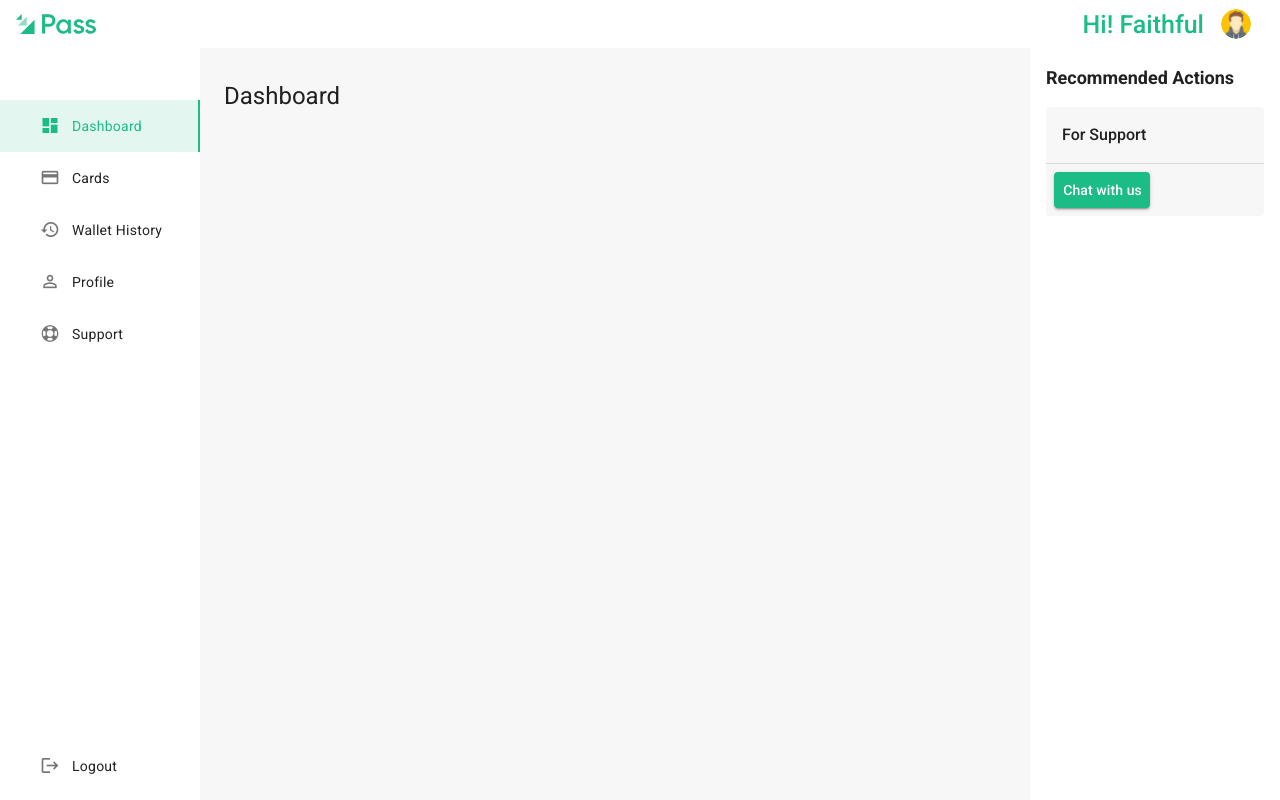
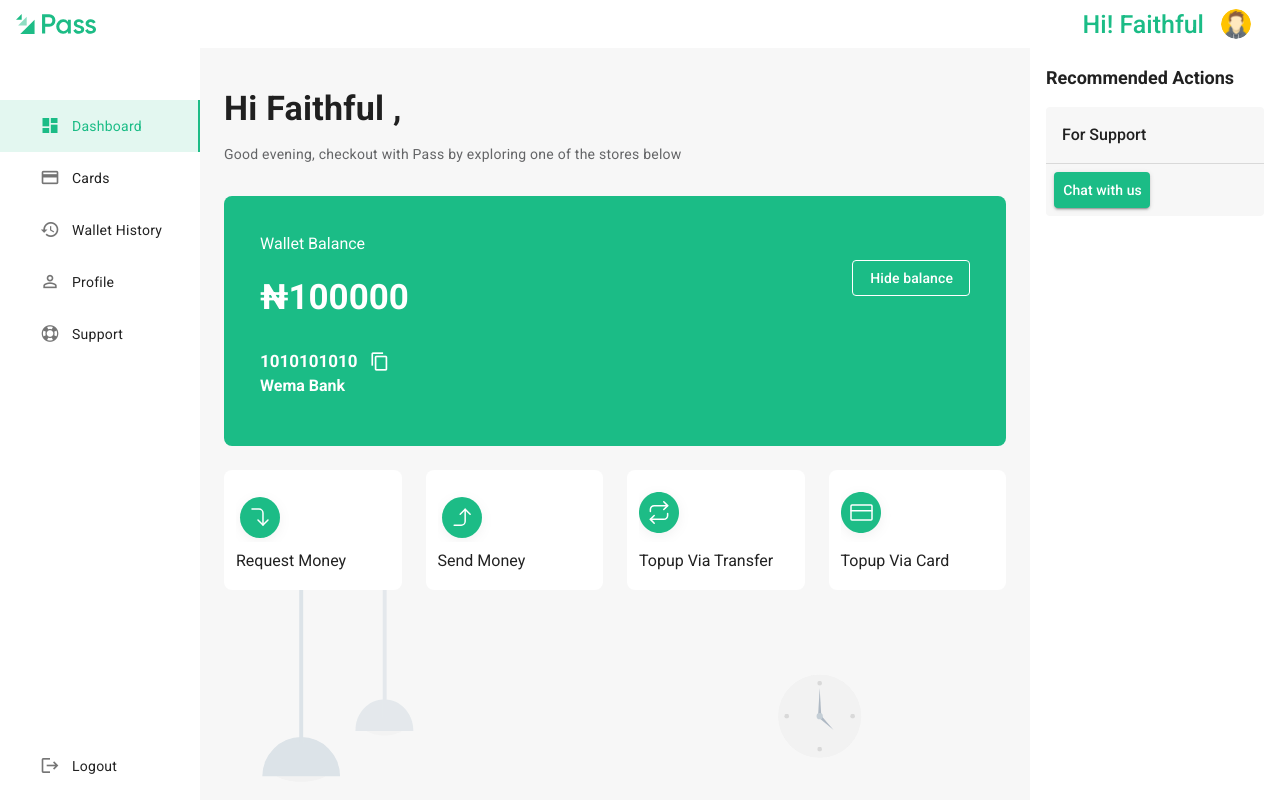
Before and after one commit to faithfulojebiyi/ourpass-dashboard, a Vue app: page / in a window 1280 px wide. Shown: the top 800 px of the page. Built offline with nearby package versions, Linux system fonts and the light colour scheme.

Commit message:
Created Dashboard page

```diff
--- a/src/views/Dashboard.vue
+++ b/src/views/Dashboard.vue
@@ -1,16 +1,173 @@
 <template>
   <div>
-    <p class="text-h5 mt-2">Dashboard</p>
+    <p class="text-h4 font-weight-bold mt-4">Hi Faithful ,</p>
+    <p class="text-body-2 p-family"> Good evening, checkout with Pass by exploring one of the stores below </p>
+    <v-card class="mt-8 green-card pa-6 white--text elevation-0" color="primary" min-height="250px">
+      <v-row class="ma-0">
+        <v-col
+          cols="12"
+          sm="12"
+          md="6"
+        >
+          <p class="ellipsis">Wallet Balance</p>
+          <div class="ellipsis text-price"><span>{{balancevisible ? '₦'+100000 : '******'}}</span></div>
+        </v-col>
+        <v-col
+          cols="12"
+          sm="12"
+          md="6"
+          align-self="center"
+          class="d-flex justify-end"
+        >
+          <v-btn
+            class="no-text-transform"
+            outlined
+            dark
+            @click="hideBalance"
+          >
+            {{balancevisible ? 'Hide balance' : 'Show balance'}}
+          </v-btn>
+        </v-col>
+        <v-col
+          cols="12"
+          sm="12"
+          md="6"
+        >
+          <div class="text-weight-bold account-number">{{account_number}} <v-icon class="ml-2" size="20" color="white" @click="copyAccount">mdi-content-copy</v-icon></div>
+          <div class="text-capitalize text-weight-bold">Wema Bank</div>
+        </v-col>
+      </v-row>
+    </v-card>
+    <v-row class="mt-3">
+      <v-col
+        cols="12"
+        sm="6"
+        lg="3"
+      >
+        <router-link to="/newrequest" style="text-decoration: none;">
+          <v-card class="pa-3 green-card elevation-0" height="120px">
+            <img src="../assets/request.svg"/>
+            <p class="">Request Money</p>
+          </v-card>
+        </router-link>
+      </v-col>
+      <v-col
+        cols="12"
+        sm="6"
+        lg="3"
+      >
+        <router-link to="/allrequest" style="text-decoration: none;">
+          <v-card class="pa-3 green-card elevation-0" height="120px">
+            <img src="../assets/send.svg"/>
+            <p class="">Send Money</p>
+          </v-card>
+        </router-link>
+      </v-col>
+      <v-col
+        cols="12"
+        sm="6"
+        lg="3"
+      >
+        <router-link to="/" style="text-decoration: none;">
+          <v-card class="pa-3 green-card elevation-0" height="120px">
+            <img src="../assets/topup.svg"/>
+            <p class="">Topup Via Transfer</p>
+          </v-card>
+        </router-link>
+      </v-col>
+      <v-col
+        cols="12"
+        sm="6"
+        lg="3"
+      >
+        <router-link to="/settings" style="text-decoration: none;">
+          <v-card class="pa-3 green-card elevation-0" height="120px">
+            <img src="../assets/top-card.svg"/>
+            <p class="">Topup Via Card</p>
+          </v-card>
+        </router-link>
+      </v-col>
+    </v-row>
+    <div class="d-flex flex-column justify-center align-center">
+      <img src="../assets/emptypass.svg"/>
+    </div>
+    <v-snackbar
+      app
+      content-class=""
+      v-model="snackbar"
+      :timeout="timeout"
+      transition="slide-y-reverse-transition"
+      bottom
+      color="primary"
+    >
+      {{ message }}
+    </v-snackbar>
   </div>
 </template>
 
 <script>
 
 export default {
-  name: 'Dashboard'
+  name: 'Dashboard',
+  data () {
+    return {
+      balancevisible: true,
+      account_number: '1010101010',
+      snackbar: false
+    }
+  },
+  methods: {
+    hideBalance () {
+      this.balancevisible = !this.balancevisible
+    },
+    copyAccount () {
+      const copied = this.account_number
+      const input = document.createElement('input')
+      document.body.appendChild(input)
+      input.value = copied
+
+      // 2) Select the text
+      input.select()
+
+      const isSuccessful = document.execCommand('copy')
+      if (isSuccessful) {
+        document.body.removeChild(input)
+        this.snackbar = true
+        this.message = 'Account number copied to clipboard'
+        this.showlogin = true
+      }
+      if (!isSuccessful) {
+        console.error('Failed to copy text.')
+      }
+    }
+  }
 }
 </script>
 
 <style lang="scss" scoped>
-
+.green-card {
+  border-radius: 8px !important;
+}
+.p-family {
+  color: #646567;
+}
+.ellipsis {
+  text-overflow: ellipsis;
+  white-space: nowrap;
+  overflow: hidden;
+}
+.text-price {
+  font-weight: 700;
+  font-size: 35px;
+}
+.account-number {
+  font-size: 17px;
+}
+.text-weight-bold {
+  font-weight: 700;
+}
+.no-text-transform {
+  text-transform: none !important;
+  letter-spacing: 0.1px !important;
+}
 </style>
```
Also changed, not shown: src/assets/emptypass.svg (added).
